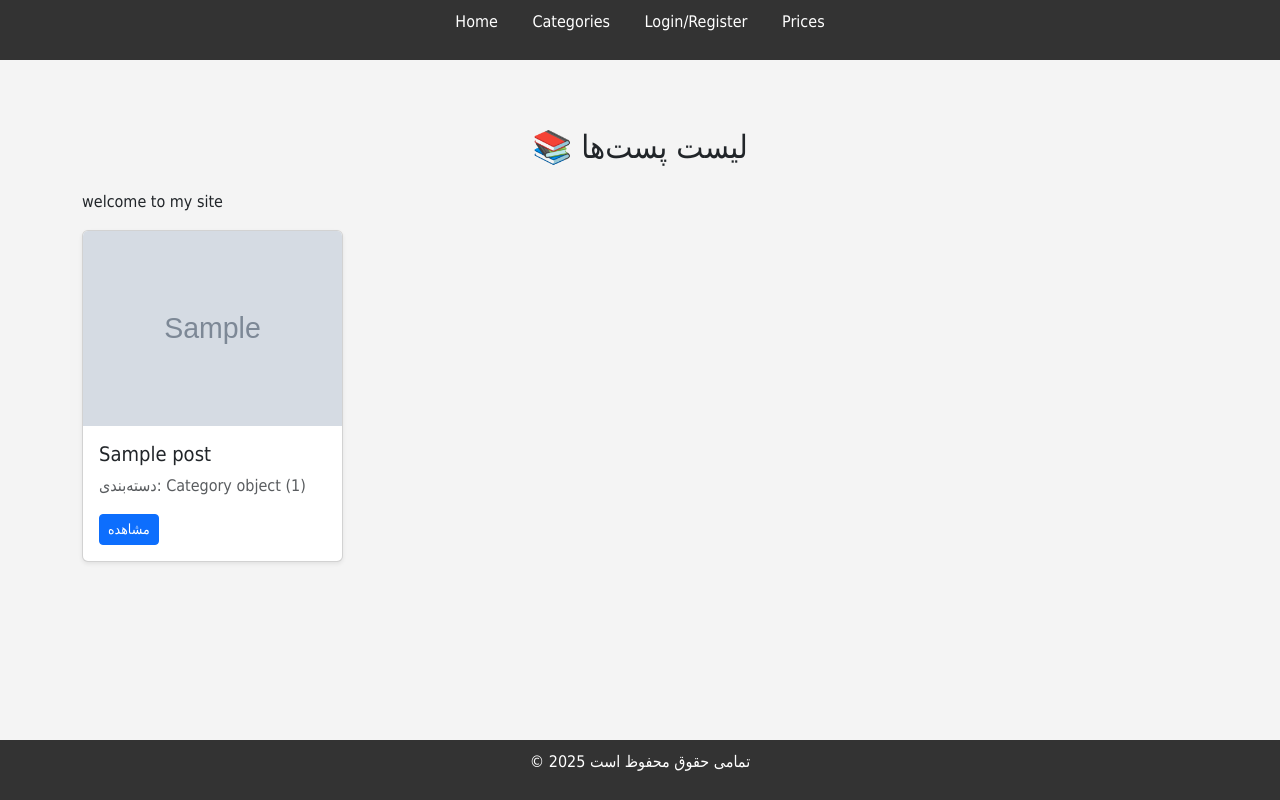
After one commit to dehghan9156/education_website, a Django app: page /posts/ in a window 1280 px wide. The commit adds this page. Run offline with Django 5.2, Linux system fonts and the light colour scheme; tables that the repository leaves empty hold one stand-in row (values such as "Sample post"); grey boxes marked "Sample" are stand-in pictures.

Commit message:
Add view for show posts

```diff
--- a/accounts/templates/accounts/index.html
+++ /dev/null
@@ -1,5 +0,0 @@
-{% extends "base.html" %}
-{% block content %}
-    <h2>hello index html page</h2>
-
-{% endblock content %}
--- a/accounts/urls.py
+++ b/accounts/urls.py
@@ -6,5 +6,5 @@ from . import views
 app_name = 'accounts'
 
 urlpatterns = [
-    path("",views.IndexView.as_view(),name="index"),
+    # path("",views.IndexView.as_view(),name="index"),
 ]
--- a/accounts/views.py
+++ b/accounts/views.py
@@ -9,7 +9,3 @@ from django.urls import reverse_lazy
 from django.contrib.auth.views import LoginView,LogoutView
 from django.views.generic.edit import CreateView
 from django.contrib.auth import get_user_model
-
-class IndexView(View):
-    def get(self,request):
-        return render(request,"accounts/index.html")
--- /dev/null
+++ b/posts/templates/posts/index.html
@@ -0,0 +1,25 @@
+{% extends "base.html" %}
+{% block content %}
+
+<div class="container my-5">
+  <h2 class="text-center mb-4">📚 لیست پست‌ها</h2>
+  <p>{{test}}</p>
+  <div class="row">
+    {% for post in posts %}
+      <div class="col-md-3 mb-3">
+        <div class="card shadow-sm h-100">
+          <img src="{{ post.image }}" class="card-img-top" alt="{{ post.title }}">
+          <div class="card-body">
+            <h5 class="card-title">{{ post.title }}</h5>
+            <p class="text-muted">دسته‌بندی: {{ post.category }}</p>
+            <a href="#" class="btn btn-primary btn-sm">مشاهده</a>
+          </div>
+        </div>
+      </div>
+    {% empty %}
+      <p class="text-center">هیچ پستی موجود نیست.</p>
+    {% endfor %}
+  </div>
+</div>
+
+{% endblock content %}
--- a/posts/urls.py
+++ b/posts/urls.py
@@ -1,8 +1,8 @@
 from django.contrib import admin
 from django.urls import path,include
-
+from . import views
 app_name='posts'
 
 urlpatterns = [
-
+    path('',views.IndexView.as_view(),name='index'),
 ]
--- a/posts/views.py
+++ b/posts/views.py
@@ -1,3 +1,18 @@
-from django.shortcuts import render
-
-# Create your views here.
+from django.shortcuts import render,redirect
+from django.contrib import messages
+from django.http import HttpResponse
+from django.contrib.auth import authenticate,login,logout
+from django.views import View
+from django.contrib.auth.mixins import LoginRequiredMixin
+from django.contrib.auth import views as auth_views
+from django.urls import reverse_lazy
+from django.contrib.auth.views import LoginView,LogoutView
+from django.views.generic.edit import CreateView
+from django.contrib.auth import get_user_model
+from .models import *
+from django.utils.translation import gettext as _
+class IndexView(View):
+    def get(self,request):
+        posts = Post.objects.all()
+        test = _("welcome to my site")
+        return render(request,"posts/index.html",{"posts":posts,"test":test})
--- a/templates/base.html
+++ b/templates/base.html
@@ -57,13 +57,13 @@
     <header>
         <nav>
             <ul>
-                <li><a href="#">خانه</a></li>
-                <li><a href="#">دسته بندی ها</a></li>
-                <li><a href="#">ثبت نام / ورود</a></li>
+                <li><a href="#">Home</a></li>
+                <li><a href="#">Categories</a></li>
+                <li><a href="#">Login/Register</a></li>
                 {% comment %} {%if request.user.is_authenticated%}
                     <li><a href="#">پروفایل</a></li>
                 {% endif%} {% endcomment %}
-                <li><a href="#">قیمت ها</a></li>
+                <li><a href="#">Prices</a></li>
 
             </ul>
         </nav>
```
Also changed, not shown: posts/management/commands/create_posts.py (+10 -10 lines).
